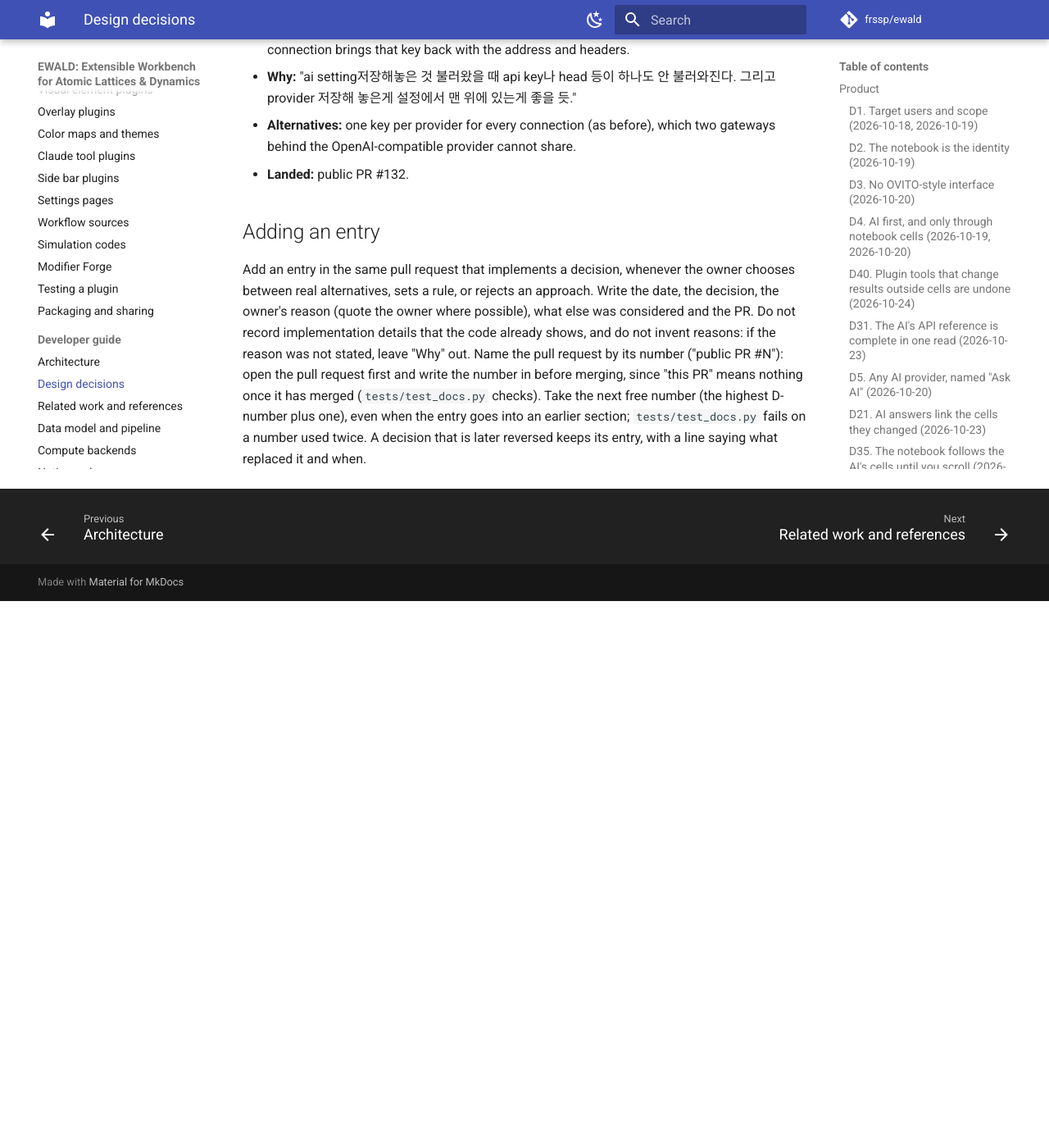
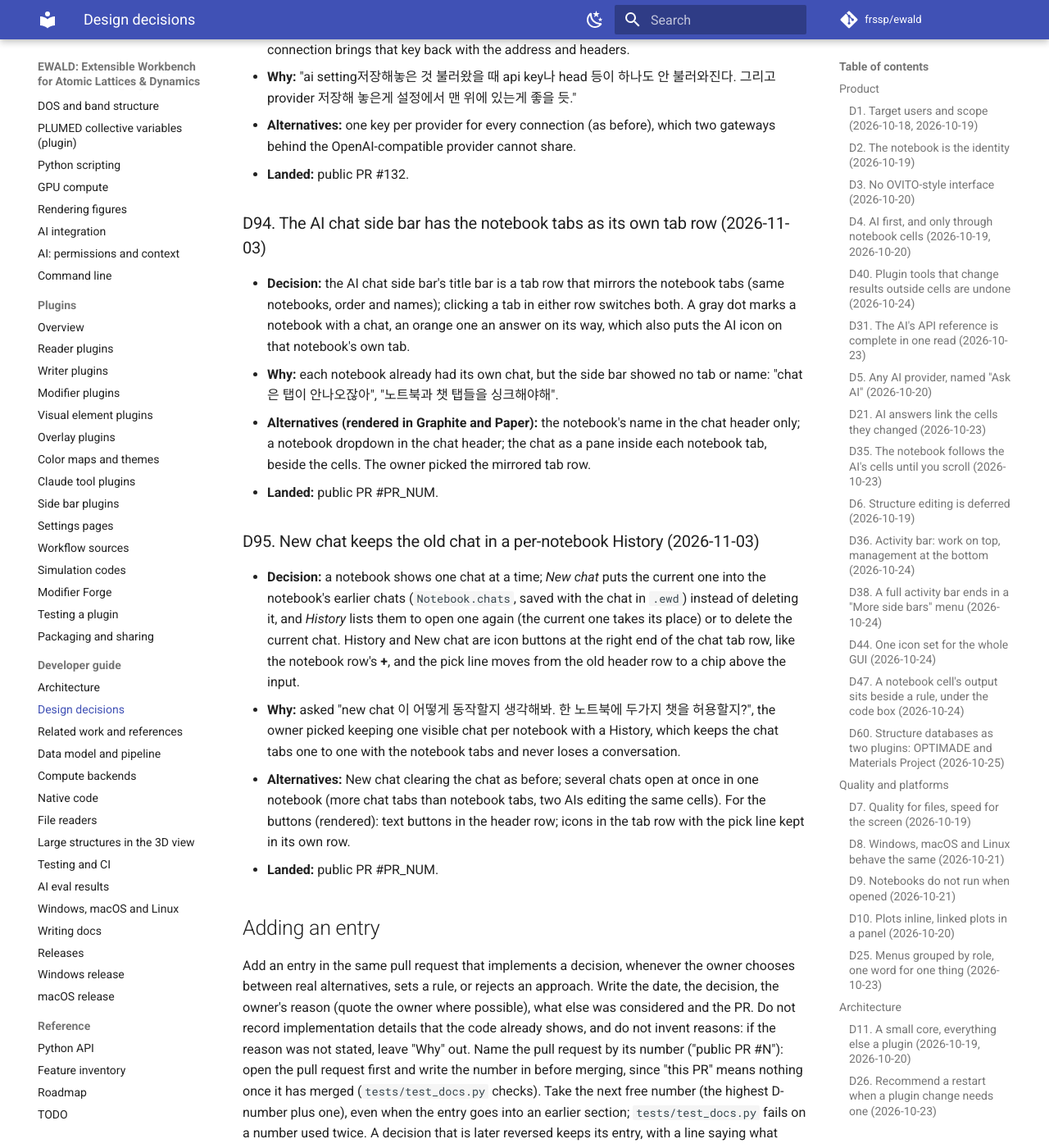
Before and after one commit to frssp/ewald, an MkDocs documentation site: the page built from docs/developer/decisions.md, in a window 1280 px wide and 1400 px high, scrolled down 34642 px. Shown: the whole window at 82% size. Built offline with MkDocs 1.6.1 and Material for MkDocs 9.7.7, drawn with Linux system fonts in a browser that asks for light colours; comment, search, counter and statistics services are not loaded; before the commit the page ends 35375 px from its top, so only the background shows below that.

Commit message:
Docs: chat tabs and History (D94, D95), todo

```diff
--- a/docs/developer/decisions.md
+++ b/docs/developer/decisions.md
@@ -1224,6 +1224,36 @@ Pull request numbers up to #242 refer to the pre-publication repository, which i
   behind the OpenAI-compatible provider cannot share.
 - **Landed:** public PR #132.
 
+### D94. The AI chat side bar has the notebook tabs as its own tab row (2026-11-03)
+
+- **Decision:** the AI chat side bar's title bar is a tab row that mirrors the notebook tabs (same
+  notebooks, order and names); clicking a tab in either row switches both. A gray dot marks a
+  notebook with a chat, an orange one an answer on its way, which also puts the AI icon on that
+  notebook's own tab.
+- **Why:** each notebook already had its own chat, but the side bar showed no tab or name: "chat은
+  탭이 안나오잖아", "노트북과 챗 탭들을 싱크해야해".
+- **Alternatives (rendered in Graphite and Paper):** the notebook's name in the chat header only;
+  a notebook dropdown in the chat header; the chat as a pane inside each notebook tab, beside the
+  cells. The owner picked the mirrored tab row.
+- **Landed:** public PR #PR_NUM.
+
+### D95. New chat keeps the old chat in a per-notebook History (2026-11-03)
+
+- **Decision:** a notebook shows one chat at a time; *New chat* puts the current one into the
+  notebook's earlier chats (`Notebook.chats`, saved with the chat in `.ewd`) instead of deleting
+  it, and *History* lists them to open one again (the current one takes its place) or to delete
+  the current chat. History and New chat are icon buttons at the right end of the chat tab row,
+  like the notebook row's **+**, and the pick line moves from the old header row to a chip above
+  the input.
+- **Why:** asked "new chat 이 어떻게 동작할지 생각해봐. 한 노트북에 두가지 챗을 허용할지?", the
+  owner picked keeping one visible chat per notebook with a History, which keeps the chat tabs one
+  to one with the notebook tabs and never loses a conversation.
+- **Alternatives:** New chat clearing the chat as before; several chats open at once in one
+  notebook (more chat tabs than notebook tabs, two AIs editing the same cells). For the buttons
+  (rendered): text buttons in the header row; icons in the tab row with the pick line kept in
+  its own row.
+- **Landed:** public PR #PR_NUM.
+
 ## Adding an entry
 
 Add an entry in the same pull request that implements a decision, whenever the owner chooses
--- a/docs/user/gui.md
+++ b/docs/user/gui.md
@@ -185,11 +185,18 @@ switches to that notebook's tab, scrolls to the cell and lights it up for a mome
 from the tools' results, not from the model's text, and they are saved with the chat in an
 `.ewd`; a deleted cell's link is greyed out, and one whose cell is gone since says so in the
 status bar.
-Each notebook tab has its own chat: switching tabs switches the chat, an answer still on its way
-finishes in its own tab's chat (and its cell tools act on that notebook), and *New chat* starts
-over in the current tab only. Saving the notebook as `.ewd` saves its chat; opening the file shows
-it again, and the next question sends it to the model as an earlier conversation (for a restricted
-notebook, only after you trust it).
+Each notebook tab has its own chat, and the side bar's title bar is a row of tabs with the same
+notebooks, in the same order and under the same names: clicking a tab in either row switches both
+the notebook and the chat. A gray dot on a chat tab marks a notebook with a chat, an orange one an
+answer on its way; such a notebook's own tab shows the AI icon until the answer arrives. An answer
+still on its way finishes in its own tab's chat (and its cell tools act on that notebook).
+At the right end of that row, **+** (*New chat*) starts over in the current notebook and keeps the
+old chat under the clock button (*History*): it lists the notebook's earlier chats, newest first,
+and opens one again (the current one takes its place), and *Delete this chat* throws the current
+one away. What the next question is about (*Nothing picked* or *N atoms selected*) shows above the
+input. Saving the notebook as `.ewd` saves its chat and its earlier chats; opening the file shows
+them again, and the next question sends the chat to the model as an earlier conversation (for a
+restricted notebook, only after you trust it); so does a chat opened from History.
 Each question also sends the current notebook (its code, with each cell's number, state and a
 short line about its outputs) and the errors of cells that failed when they last ran (each only
 when it changed since the last question). Python blocks of an answer go into the notebook at
```
Also changed, not shown: docs/todo.md (+4 -2 lines), 2 other files.
